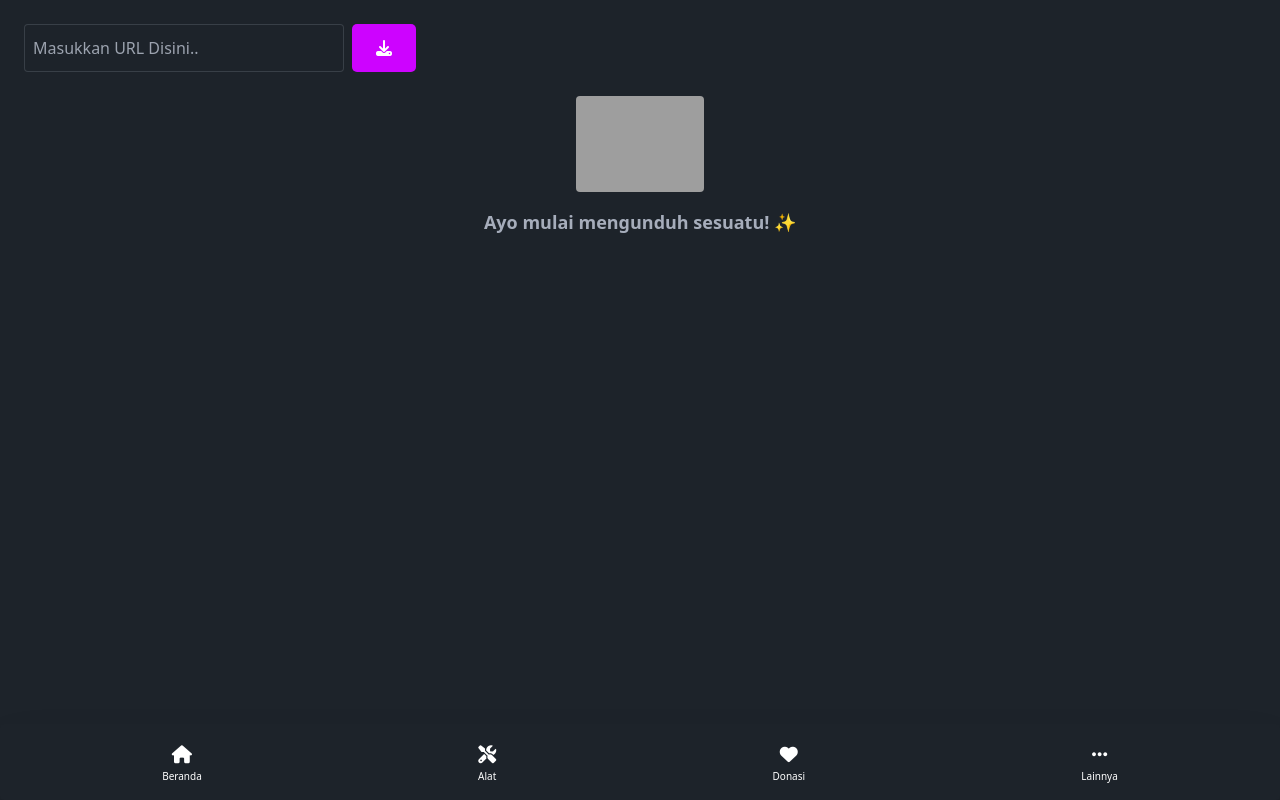
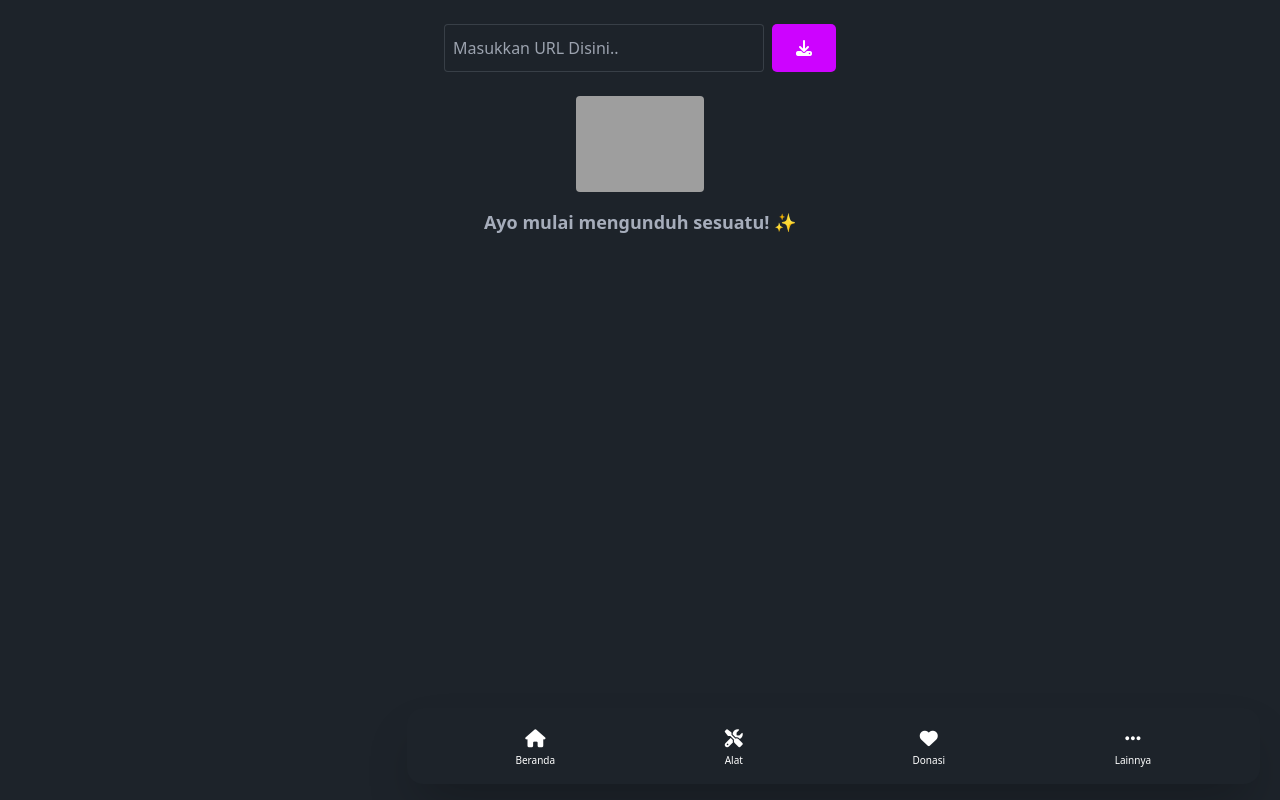
Before and after one commit to rizxyu/hutaotools, a website: page public/index.html in a window 1280 px wide. Drawn offline with nearby package versions, Linux system fonts and the light colour scheme; grey boxes are pictures that could not be loaded.

Commit message:
Fix Desktop UI

```diff
--- a/index.js
+++ b/index.js
@@ -105,6 +105,7 @@ app.listen(3000, () => {
 })
 */
 
+
 server = (
   port == 443 ?
   httpsServer :
@@ -119,6 +120,7 @@ server = (
     )
   );
 })
+
 
 function formatDate(date) {
   const YYYY = String(date.getFullYear());
--- a/public/index.html
+++ b/public/index.html
@@ -28,12 +28,13 @@
     <script src="/js/script.js"></script>
     <script src="/js/modal.js"></script>
    <script src="/js/mode.js"></script>
+   <script src="/js/dekstop.js"></script>
   </head>
-  <body class="p-4">
+  <body class="p-4 md:px-24 lg:px-32">
     <div id="content" class="p-2">
       <!-- Home section -->
       <div id="home">
-        <form id="downloadForm" class="flex items-center gap-2 mb-6">
+        <form id="downloadForm" class="flex items-center justify-center gap-2 mb-6">
           <input type="url" id="urlInput" placeholder="Masukkan URL Disini.." required class="input input-bordered w-full max-w-xs flex-1 p-2 rounded outline-none focus:ring-2 focus:ring-purple-500">
           <button type="submit" class="btn-primary-submit h-12 w-16 flex justify-center items-center">
             <i class="fas fa-download"></i>
@@ -154,10 +155,11 @@
   <input type="checkbox" value="light" class="toggle theme-controller" />
   </span>
 </div>
+  <div id="spacing" class="h-44 w-2"></div>
 </div>
 
       <!-- Bottom Navigation -->
-      <nav id="navbar" class="fixed bottom-0 left-0 dark-theme rounded w-full shadow-2xl">
+      <nav id="navbar" class="fixed bottom-4 z-10 dark-theme left-0 align-middle rounded-2xl shadow-2xl w-full">
         <div class="flex justify-around py-4 px-6">
           <button class="nav-btn" data-target="home">
             <i class="fas fa-home text-lg"></i>
--- /dev/null
+++ b/public/js/dekstop.js
@@ -0,0 +1,6 @@
+document.addEventListener("DOMContentLoaded", () => {
+  if(!navigator.userAgent.includes("Mobile")) {
+    navbar.classList.replace("left-0", "right-5");
+    navbar.classList.replace("w-full", "w-2/3");
+  }
+})
```
Also changed, not shown: public/js/script.js (line endings or trailing spaces).
